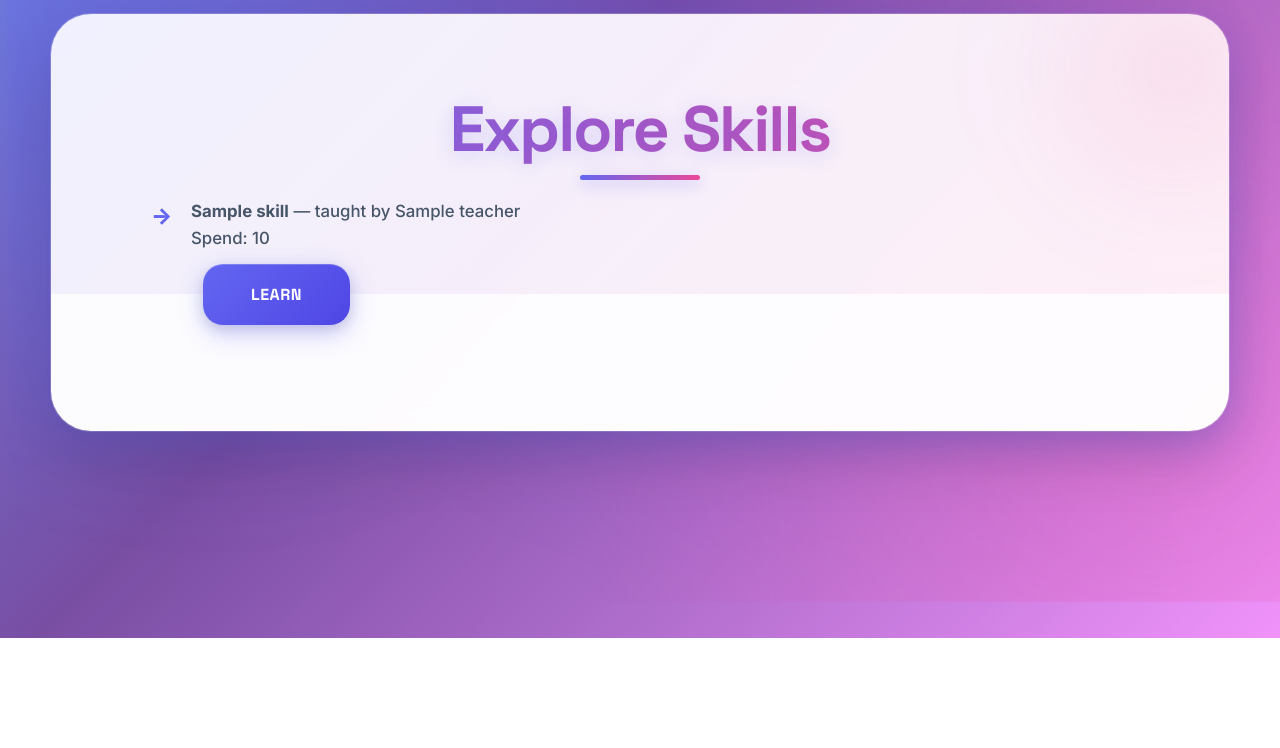
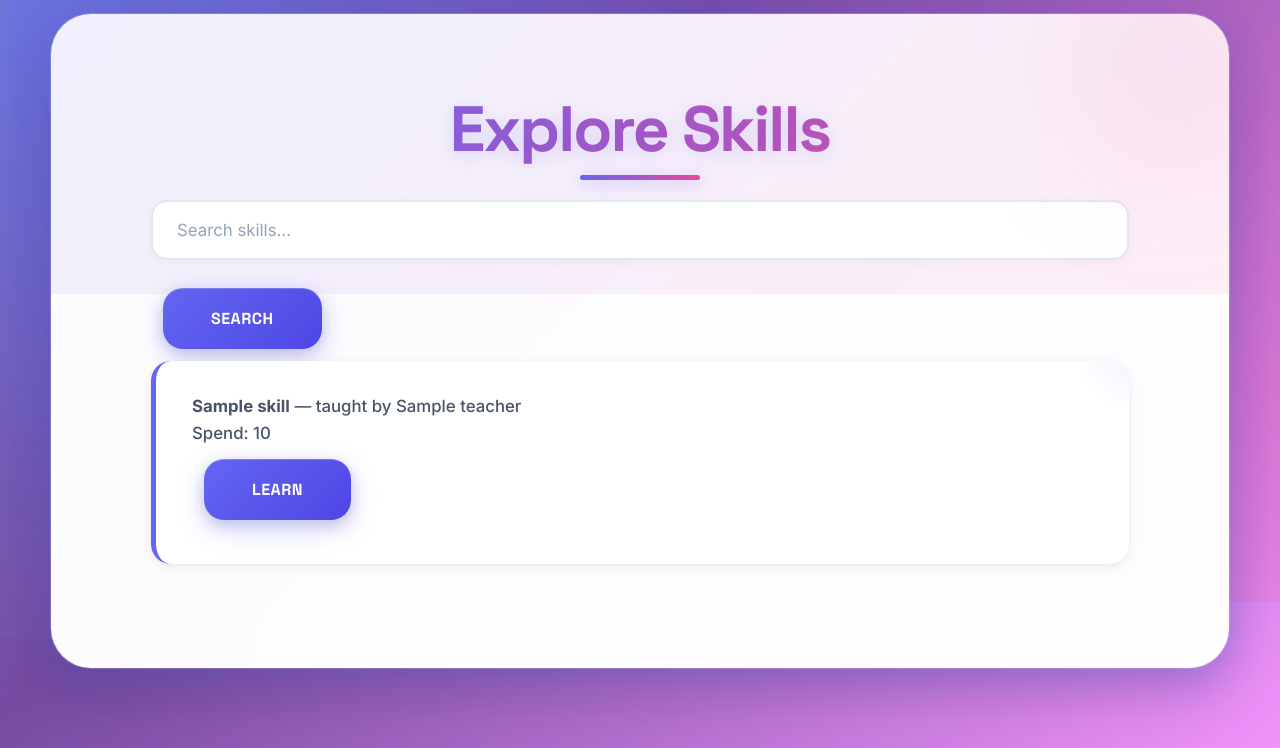
Before and after one commit to NMshoeb666/skillshare, a Flask app: template Templates/explore.html in a window 1280 px wide; the page is wider, and only the part inside the window is pictured. Shown: the part 162-910 px from the top of that part. Before the commit the page ends 800 px from the top of that part, so only its background shows below. Run offline with Flask 3, Linux system fonts and the light colour scheme; the template is opened without the code that fills it: most values are stand-ins (such as "Sample title", 1, 10 or a date in 2020).

Commit message:
Update explore.html

```diff
--- a/Templates/explore.html
+++ b/Templates/explore.html
@@ -3,14 +3,19 @@
 
 <h2>Explore Skills</h2>
 
+<form method="POST" action="{{ url_for('explore') }}">
+  <input type="text" name="query" placeholder="Search skills..." required>
+  <button type="submit">Search</button>
+</form>
+
 <ul>
 {% for s in skills %}
-    <li>
+    <li class="skill-card">
        <strong>{{ s.skill_name }}</strong> — taught by {{ s.teacher }}
         <br>
         Spend: {{ s.points_spend }}
         <br>
-        <a href="/learn/{{ s.skill_id }}"><button>Learn</button></a>
+        <a href="{{ url_for('learn', skill_id=s.skill_id) }}"><button>Learn</button></a>
     </li>
 {% endfor %}
 </ul>
```
